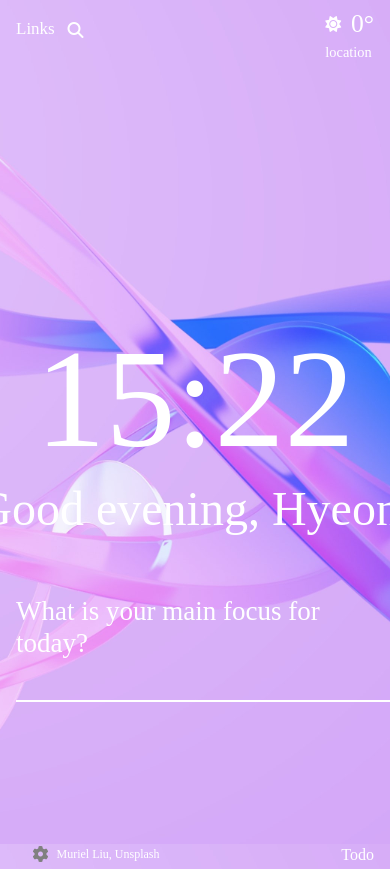
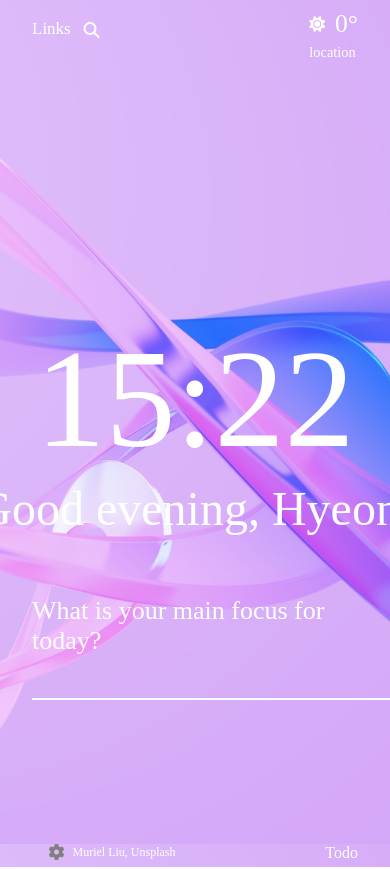
Before and after one commit to Hyeon-zero/Momentum, a plain HTML site: page index.html in a window 390 px wide. Shown: the top 869 px of the page. Drawn offline with Linux system fonts and the light colour scheme; a web font is replaced by a local one.

Commit message:
modify commit

```diff
--- a/css/style.css
+++ b/css/style.css
@@ -20,7 +20,7 @@ body {
   width: 100%;
   height: 100%;
   margin: 0, auto;
-  padding: 0 1rem;
+  padding: 0 2rem;
 }
 
 /* header */
@@ -162,6 +162,7 @@ body {
 
 .class-input {
   color: #fff;
+  font-weight: 500;
   font-size: 30px;
   display: flex;
   justify-content: center;
@@ -272,7 +273,7 @@ body {
     font-size: 3rem;
   }
   .class-input {
-    font-size: 27px;
+    font-size: 26px;
 
   }
   .text-box {
```
Also changed, not shown: img/icon.ico (deleted).
